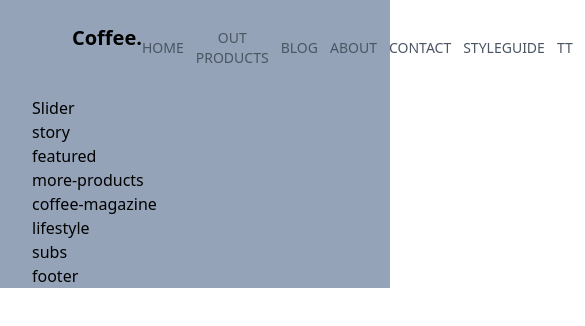
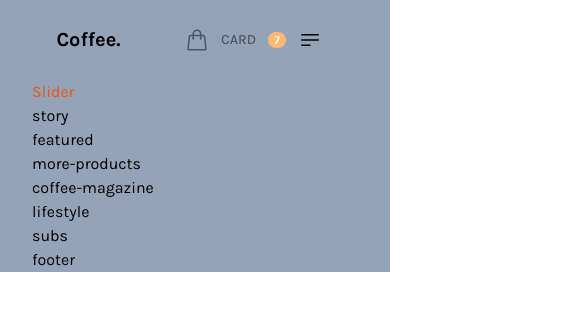
Before and after one commit to An635/Tw-coffee, a website: page public/index.html in a window 390 px wide. Shown: the top 326 px of the page, 585 px wide, since content can reach past the window. Drawn offline with nearby package versions, Linux system fonts and the light colour scheme; files that its build step writes are made by us from their sources.

Commit message:
responsive_header.

```diff
--- a/public/index.html
+++ b/public/index.html
@@ -4,20 +4,24 @@
     <meta charset="UTF-8">
     <meta name="viewport" content="width=device-width, initial-scale=1.0">
     <link href="./output.css" type="text/css" rel="stylesheet">
+    <link rel="icon" href="./img/favicon/icons.png" sizes="16x16">
     <title>Document</title>
+    <script type="text/javascript" src="./main.js" async></script>
+
 </head>
 <body>
    <div id="root">
-        <div class="content-wrapper max-w-screen-2xl text-base mx-auto px-8 bg-slate-400">
-            <header class="py-6 mx-10">
-                <nav class="flex flex-grow justify-between text-center ">
+        <div class="content-wrapper max-w-screen-2xl text-base mx-auto px-8 bg-slate-400 font-Karla">
+            <header class="p-6 mx-auto">
+                <nav class="flex flex-grow justify-between items-center relative">
                     <div class="logo basis-2/6 text-center text-xl font-bold cursor-pointer">Coffee.</div>
-                    <ul class="basis-3/6 flex items-center justify-end gap-3 uppercase text-sm text-gray-600 font-medium">
-                        <li class="ct-top-menu-item">
+
+                    <ul id="ct-top-menu" class="basis-3/6 hidden xl:flex xl:items-center xl:justify-end xl:gap-8 uppercase text-sm text-gray-600 font-medium ">
+                        <li class="ct-top-menu-item ct-top-menu-item-active">
                             <a class="" href="#">Home</a>
                         </li>
                         <li class="ct-top-menu-item">
-                            <a class="" href="#">Out Products</a>
+                            <a class="" href="#">Products</a>
                         </li>
                         <li class="ct-top-menu-item">
                             <a class="" href="#">Blog</a>
@@ -35,7 +39,7 @@
                             <a class="" target="black" href="#">TT</a>
                         </li>
                     </ul>
-                    <ul class="basis-1/6 flex justify-start items-center ml-16 uppercase text-sm text-gray-600 font-medium">
+                    <ul class="basis-3/6 xl:basis-1/6 flex justify-end xl:justify-start items-center ml-16 uppercase text-sm text-gray-600 font-medium">
                         <li class="ct-top-menu-item">
                             <a href="#" class="flex items-center">
                                 <svg xmlns="http://www.w3.org/2000/svg" fill="none" viewBox="0 0 24 24" stroke-width="1.5" stroke="currentColor" class="ct-icon">
@@ -47,11 +51,18 @@
                             </a>
                         </li>
                     </ul>
+
+                    <div class="basis-1/6 xl:hidden flex items-center cursor-pointer  px-3 sm:px-5">
+                        <svg xmlns="http://www.w3.org/2000/svg" fill="none" viewBox="0 0 24 24" stroke-width="1.5" stroke="currentColor" class="ct-icon" id="ct-toggle-top-menu-icon">
+                            <path stroke-linecap="round" stroke-linejoin="round" d="M3.75 6.75h16.5M3.75 12h16.5m-16.5 5.25H12" />
+                          </svg>
+
+                    </div>
                 </nav>
             </header>
 
             <main>
-                <div class="slider">Slider</div>
+                <div class="slider text-orange-600">Slider</div>
                 <!-- end-slider -->
                 <div class="story">story</div>
                 <!-- end-story -->
--- /dev/null
+++ b/public/main.js
@@ -0,0 +1,14 @@
+const menuTop = document.querySelector('#ct-top-menu')
+const menuTopToggle = document.querySelector('#ct-toggle-top-menu-icon')
+
+document.addEventListener('click', function(e){
+    if(menuTopToggle.contains(e.target)){
+        menuTop.classList.toggle('hidden')
+        menuTop.classList.toggle('ct-topmenu-expanded')
+    }else{
+        if(menuTop.classList.contains('ct-topmenu-expanded')){
+            menuTop.classList.remove('ct-topmenu-expanded')
+            menuTop.classList.add('hidden')
+        }
+    }
+})
--- a/src/input.css
+++ b/src/input.css
@@ -1,10 +1,15 @@
+@import url('https://fonts.googleapis.com/css2?family=Karla:ital,wght@0,200;0,300;0,400;0,500;0,600;0,700;0,800;1,200;1,300;1,400;1,500;1,600;1,700;1,800&display=swap');
 @tailwind base;
 @tailwind components;
 @tailwind utilities;
 
 /* ct-custom */
 .ct-top-menu-item{
-    @apply py-1 hover:text-gray-800 relative after:absolute after:bottom-0 after:left-0 after:h-0.5 after:w-0 after:hover:w-full after:bg-light-coffee after:transition-all after:ease-in-out after:duration-300;
+    @apply py-1 hover:text-gray-800 relative after:xl:absolute after:xl:bottom-0 after:xl:left-0 after:xl:h-0.5 after:xl:w-0 after:xl:hover:w-full after:xl:bg-light-coffee after:xl:transition-all after:xl:ease-in-out after:xl:duration-300;
+}
+
+.ct-top-menu-item-active{
+    @apply text-gray-900;
 }
 
 .ct-icon{
@@ -13,3 +18,7 @@
 .ct-badge-circle{
     @apply text-xs text-center rounded-full px-1.5;
 }
+
+.ct-topmenu-expanded{
+    @apply absolute top-10 z-10 w-full bg-white text-center animate-slideDown;
+}
--- a/tailwind.config.js
+++ b/tailwind.config.js
@@ -5,8 +5,20 @@ module.exports = {
     extend: {
       colors:{
         'light-coffee':'#c89f94'
+      },
+      fontFamily:{
+        Karla:['Karla', 'sans-serif']
+      },
+      keyframes: {
+        slideDown: {
+          '0%': {transform: 'translateY(-100%)'},
+          '100%': {transform: 'translateY(0)' },
+        },
+      },
+      animation: {
+        slideDown:'slideDown .4s ease-in-out',
       }
-    },
+    }
   },
   plugins: [],
 }
```
Also changed, not shown: public/img/favicon/icons.png (added).
